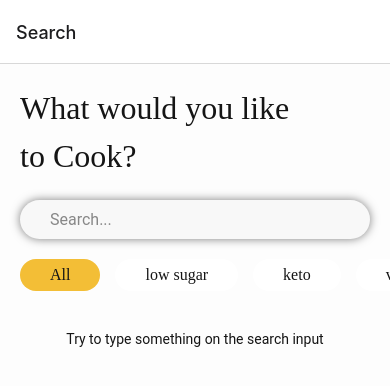
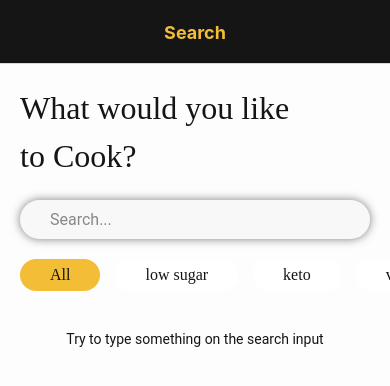
Before and after one commit to ZeyadZaher03/softexpress-interview, a React Native app: screen / in a window 390 px wide. Shown: the top 386 px of the page. Built offline with nearby package versions, Linux system fonts and the light colour scheme.

Commit message:
navigation

```diff
--- a/App.tsx
+++ b/App.tsx
@@ -4,11 +4,10 @@ import {createNativeStackNavigator} from '@react-navigation/native-stack';
 
 import SearchScreen from './src/screens/search/search.screen';
 import Details from './src/screens/details/details.screen';
+import {color_black, color_primary} from './src/constants/styles.constants';
 
 type RootStackParamList = {
-  Search: {
-    component: any;
-  };
+  Search: {};
   Details: {};
 };
 
@@ -17,7 +16,17 @@ class App extends Component {
     const Stack = createNativeStackNavigator<RootStackParamList>();
     return (
       <NavigationContainer>
-        <Stack.Navigator>
+        <Stack.Navigator
+          screenOptions={{
+            headerStyle: {
+              backgroundColor: color_black,
+            },
+            headerTintColor: color_primary,
+            headerTitleAlign: 'center',
+            headerTitleStyle: {
+              fontWeight: 'bold',
+            },
+          }}>
           <Stack.Screen
             name="Search"
             component={SearchScreen as React.ComponentType<any>}
```
